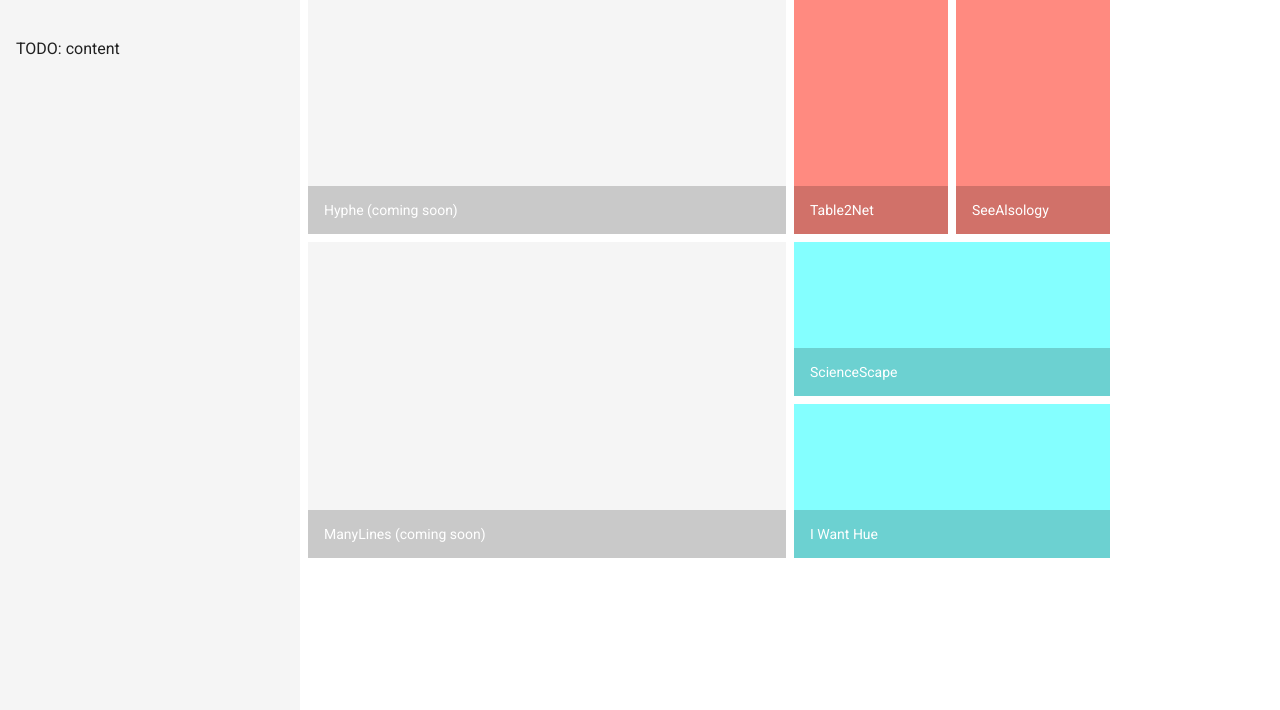
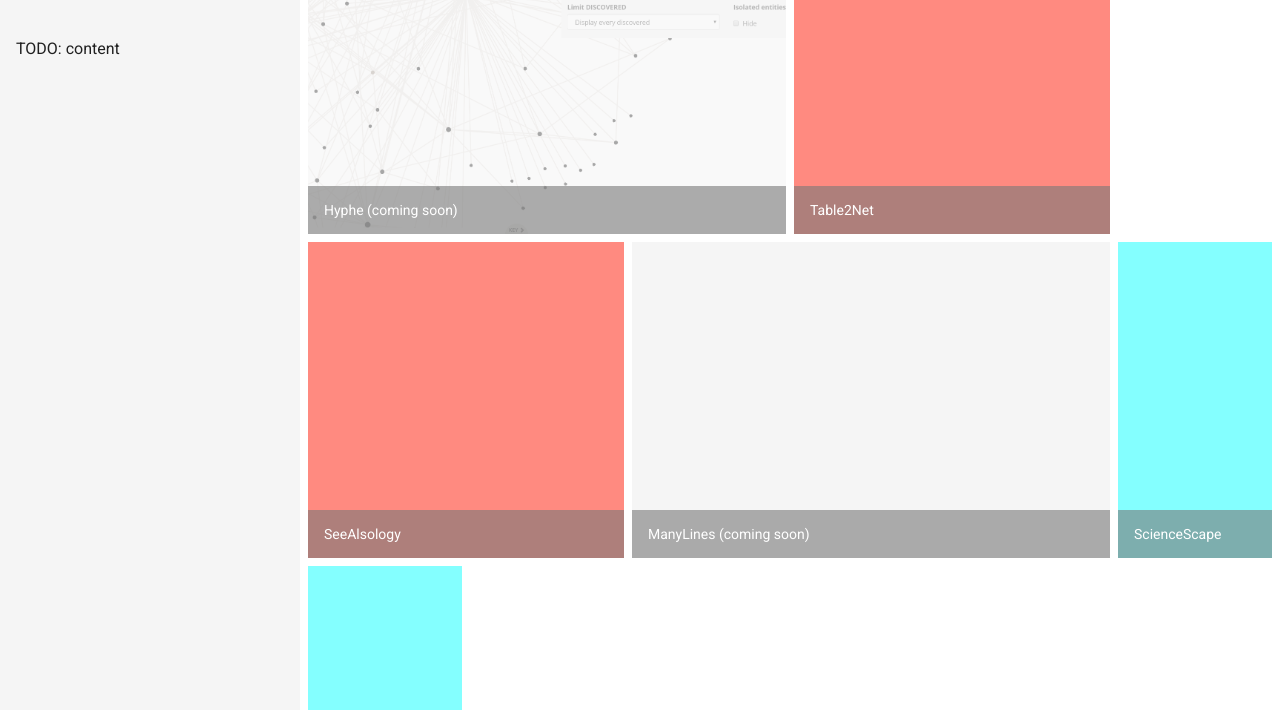
Before and after one commit to tantlab/tools, a plain HTML site: page index.html in a window 1280 px wide. Shown: the part 90-800 px from the top of the page. Drawn offline with Linux system fonts and the light colour scheme.

Commit message:
tile img integration

```diff
--- a/assets/app.css
+++ b/assets/app.css
@@ -25,3 +25,31 @@
 .tools-grid md-grid-tile {
   transition: all 400ms ease-out 50ms;
 }
+
+.tools-grid md-grid-tile-footer {
+	background: rgba(120, 120, 120, .6);
+}
+
+.tools-grid .grid-tile-content {
+	overflow: hidden;
+}
+
+.tools-grid .grid-tile-content:before {
+    content: ' ';
+    display: block;
+    position: absolute;
+    left: 0;
+    top: 0;
+    width: 100%;
+    height: 100%;
+    /*z-index: 1;*/
+    opacity: .4;
+    background-image: url('../res/hyphe.png');
+    background-repeat: no-repeat;
+    background-position: 50% 0;
+    -ms-background-size: cover;
+    -o-background-size: cover;
+    -moz-background-size: cover;
+    -webkit-background-size: cover;
+    background-size: cover;
+}
--- a/src/views/landing.html
+++ b/src/views/landing.html
@@ -13,9 +13,13 @@
       class="big-tool"
       md-rowspan="2"
       md-colspan="3"
-      md-colspan-sm="1"
+      md-colspan-sm="2"
       md-colspan-xs="1"
     >
+      <div layout-fill class="grid-tile-content">
+        <!-- <img src="res/hyphe.png"> -->
+      </div>
+      <!-- Web crawler, network visualization, curation -->
       <md-grid-tile-footer>
         <h3 translate>HYPHE</h3>
       </md-grid-tile-footer>
@@ -24,7 +28,9 @@
     <md-grid-tile
       class="network-tool"
       md-rowspan="2"
-      md-colspan-sm="1"
+      md-colspan="2"
+      md-rowspan-sm="1"
+      md-colspan-xs="1"
     >
       <md-grid-tile-footer>
         <h3 translate>TABLE2NET</h3>
@@ -34,7 +40,9 @@
     <md-grid-tile
       class="network-tool"
       md-rowspan="2"
-      md-colspan-sm="1"
+      md-colspan="2"
+      md-rowspan-sm="1"
+      md-colspan-xs="1"
     >
       <md-grid-tile-footer>
         <h3 translate>SEEALSOLOGY</h3>
@@ -45,7 +53,7 @@
       class="big-tool"
       md-rowspan="2"
       md-colspan="3"
-      md-colspan-sm="1"
+      md-colspan-sm="2"
       md-colspan-xs="1"
     >
       <md-grid-tile-footer>
@@ -55,8 +63,8 @@
 
     <md-grid-tile
       class="utility-tool"
-      md-colspan="2"
-      md-colspan-sm="1"
+      md-rowspan="2"
+      md-rowspan-sm="1"
     >
       <md-grid-tile-footer>
         <h3 translate>SCIENCESCAPE</h3>
@@ -65,8 +73,8 @@
 
     <md-grid-tile
       class="utility-tool"
-      md-colspan="2"
-      md-colspan-sm="1"
+      md-rowspan="2"
+      md-rowspan-sm="1"
     >
       <md-grid-tile-footer>
         <h3 translate>IWANTHUE</h3>
```
Also changed, not shown: res/hyphe.png (added).
